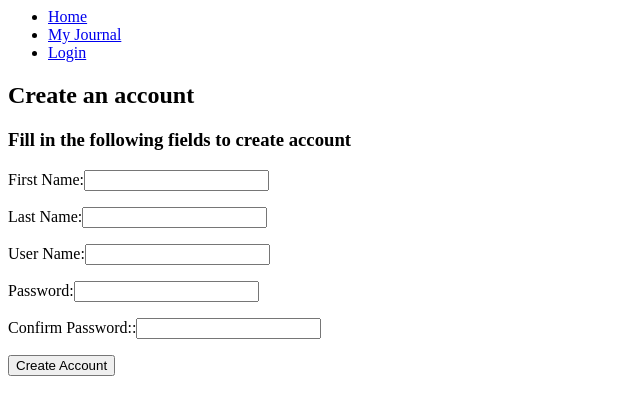
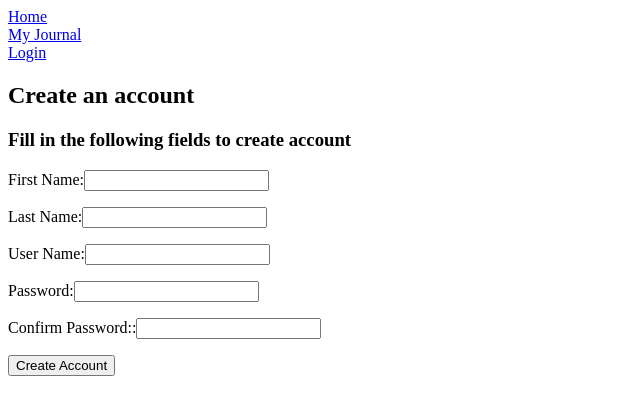
Before and after one commit to garretthoffa/journalling, a plain HTML site: page create.html in a window 1280 px wide. Shown: the whole page, without its empty margins (0-640 px from the left). Drawn offline with Linux system fonts and the light colour scheme.

Commit message:
Fixed CSS paths

```diff
--- a/create.html
+++ b/create.html
@@ -1,7 +1,7 @@
 <html>
 <head>
     <script src="https://www.gstatic.com/firebasejs/4.6.2/firebase.js"></script>
-    <link rel="resources/stylesheet" href="styles.css">
+    <link rel="stylesheet" href="resources/style.css">
     <title> Create Account</title>
 </head>
 <body>
--- a/resources/script.js
+++ b/resources/script.js
@@ -1,12 +1,12 @@
-var rootURL = "http://ec2-18-221-5-177.us-east-2.compute.amazonaws.com/git/journalling/";
-//var rootURL = "file:///D:/tsmit/Documents/CS356/journalling/";
+//var rootURL = "http://ec2-18-221-5-177.us-east-2.compute.amazonaws.com/git/journalling/";
+var rootURL = "file:///D:/tsmit/Documents/CS356/journalling/";
 
 function addNavigationBar() {
     var topNav = document.getElementById("top-nav");
     var homeLink = "<li><a href=\"" + rootURL + "index.html\">Home</a></li>";
     var myJournalLink = "<li><a href=\"" + rootURL + "journal/summary.html\">My Journal</a></li>";
     var loginLink = "<li><a href=\"" + rootURL + "login.html\">Login</a></li>";
-    var topNavContent = "<ul>" + homeLink + myJournalLink + loginLink + "</ul>";
+    var topNavContent = "<ul id=\"top-nav-list\">" + homeLink + myJournalLink + loginLink + "</ul>";
     topNav.innerHTML = topNavContent;
 }
 
--- a/resources/style.css
+++ b/resources/style.css
@@ -0,0 +1,5 @@
+#top-nav-list {
+    list-style-type: none;
+    margin: 0;
+    padding: 0;
+}
```
Also changed, not shown: index.html (+1 -1 lines), journal/editor.html (+1 -1 lines), journal/summary.html (+1 -1 lines), login.html (+1 -1 lines).
